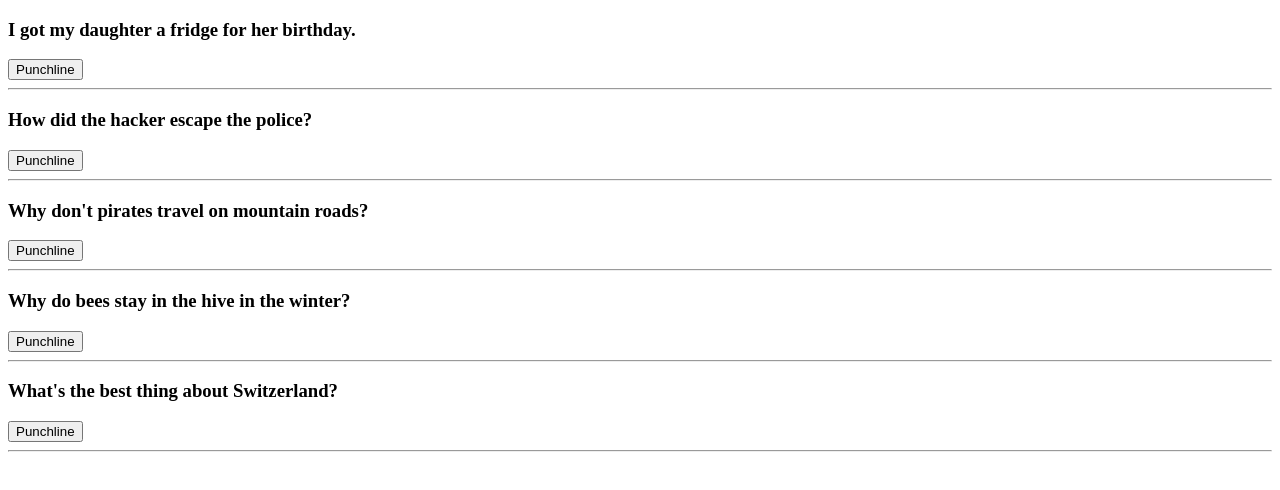
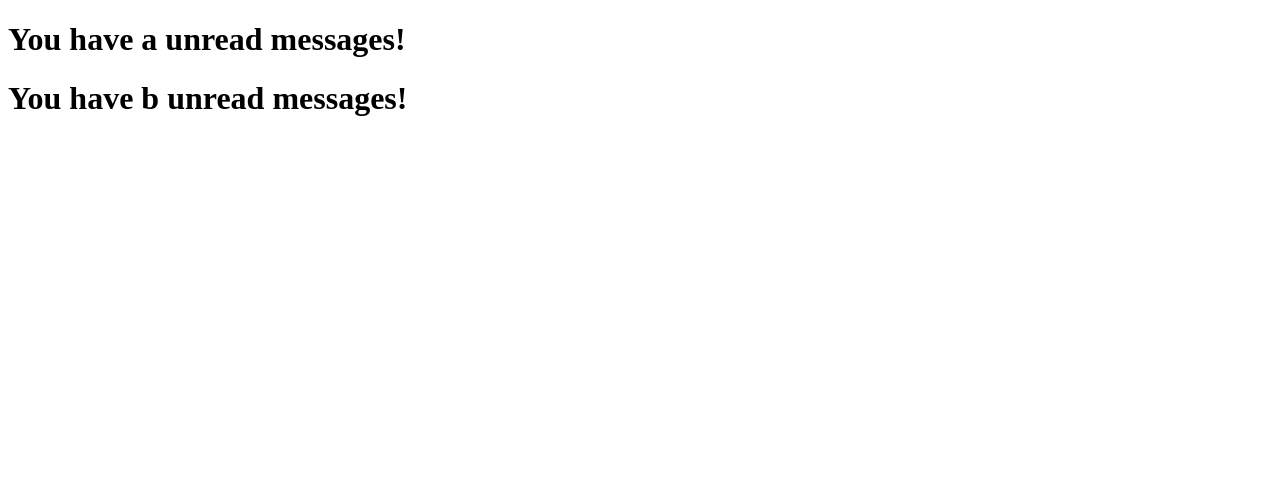
Before and after one commit to MehraDevesh2022/all-from-freeCodeCamp, a React (Create React App) app in the folder react-with-Bobs-ziroll/challange/min-challanges/: page / in a window 1280 px wide. Shown: the top 490 px of the page. Built offline with nearby package versions, Linux system fonts and the light colour scheme.

Commit message:
Challaenge optr added

```diff
--- a/react-with-Bobs-ziroll/challange/min-challanges/src/App.js
+++ b/react-with-Bobs-ziroll/challange/min-challanges/src/App.js
@@ -5,6 +5,7 @@ import React from "react";
 import boxes from "./component/boxes";
 import jokesData from "./component/jokesData";
 import Joke from "./component/Joke1";
+import AndOptr from "./component/AndAndOptr";
 function App() {
   // const [squares, setSquares] = React.useState(boxes)
 
@@ -55,7 +56,7 @@ function App() {
      ))} */}
 
           {/* Jokes */}
-     {jokesData.map(joke =>(
+     {/* {jokesData.map(joke =>(
       //  console.log(joke);
        <Joke  key = {joke.id}
               myJoke ={joke}
@@ -64,8 +65,9 @@ function App() {
 
        />
 
-    ) )}
+    ) )} */}
 
+    <AndOptr/>
 
     </div>
   );
--- /dev/null
+++ b/react-with-Bobs-ziroll/challange/min-challanges/src/component/AndAndOptr.jsx
@@ -0,0 +1,14 @@
+import React from "react";
+
+export default function AndOptr() {
+  const [messages, setMessages] = React.useState(["a", "b"]);
+  /**
+   * Challenge:
+   * - Only display the <h1> below if there are unread messages
+   */
+  return (
+    <div>
+     {messages &&  messages.map(msg => ( <h1>You have {msg} unread messages!</h1>))}
+    </div>
+  );
+}
```
